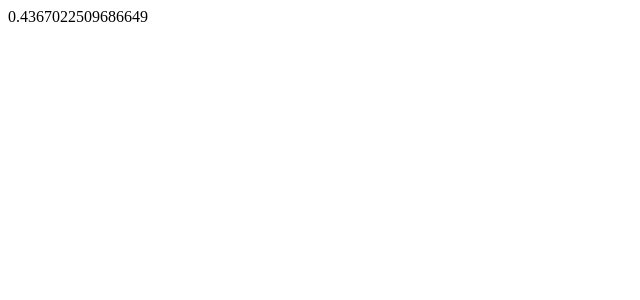
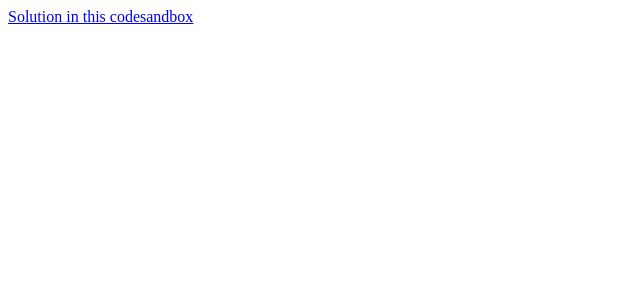
Before and after one commit to ankhzaq/stackoverflow-questions, a React (Create React App) app in the folder reactv17-questions/: page / in a window 1280 px wide. Shown: the top 300 px of the page, without its empty margins (0-640 px from the left). Built offline with nearby package versions, Linux system fonts and the light colour scheme.

Commit message:
feature - question 15 about sagas issue solved

```diff
--- /dev/null
+++ b/reactv17-questions/src/Questions/Question15.jsx
@@ -0,0 +1,11 @@
+/*
+Question: saga getInitList() has no output in the console
+Url: https://stackoverflow.com/questions/71813911/saga-getinitlist-has-no-output-in-the-console/71814325#71814325
+ */
+function Question15() {
+  return (
+    <a href="https://codesandbox.io/s/practical-violet-y99pci?file=/src/store/sagas.jsx">Solution in this codesandbox</a>
+  );
+}
+
+export default Question15;
--- a/reactv17-questions/src/index.jsx
+++ b/reactv17-questions/src/index.jsx
@@ -1,13 +1,13 @@
 // React imports
 import React from 'react';
 import ReactDOM from 'react-dom';
-import Question14 from './Questions/Question14';
+import Question15 from './Questions/Question15';
 
 // Component
 
 ReactDOM.render(
   <React.StrictMode>
-    <Question14 />
+    <Question15 />
   </React.StrictMode>,
   document.getElementById('root'),
 );
```
